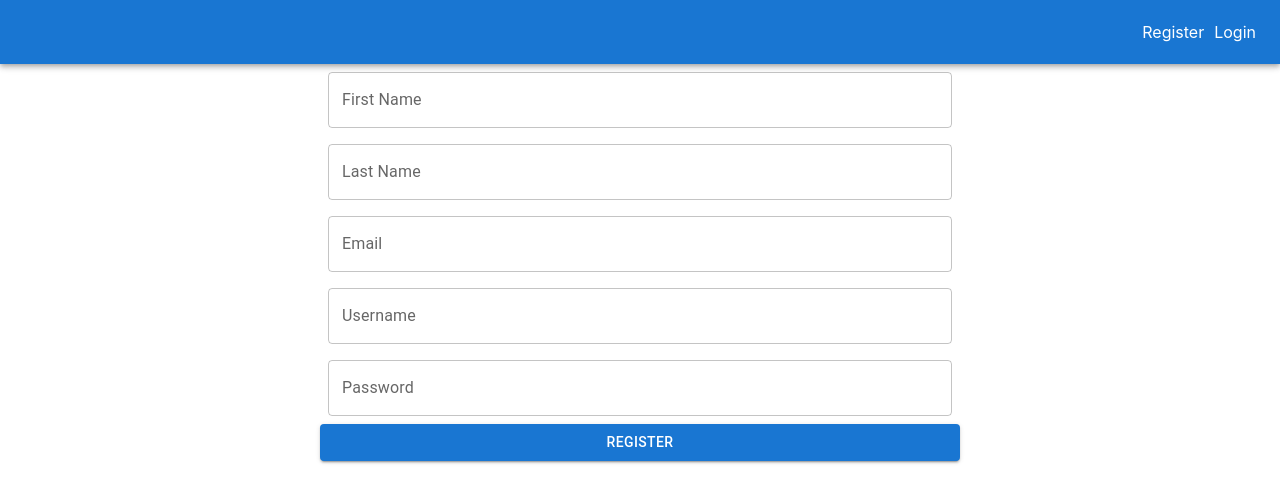
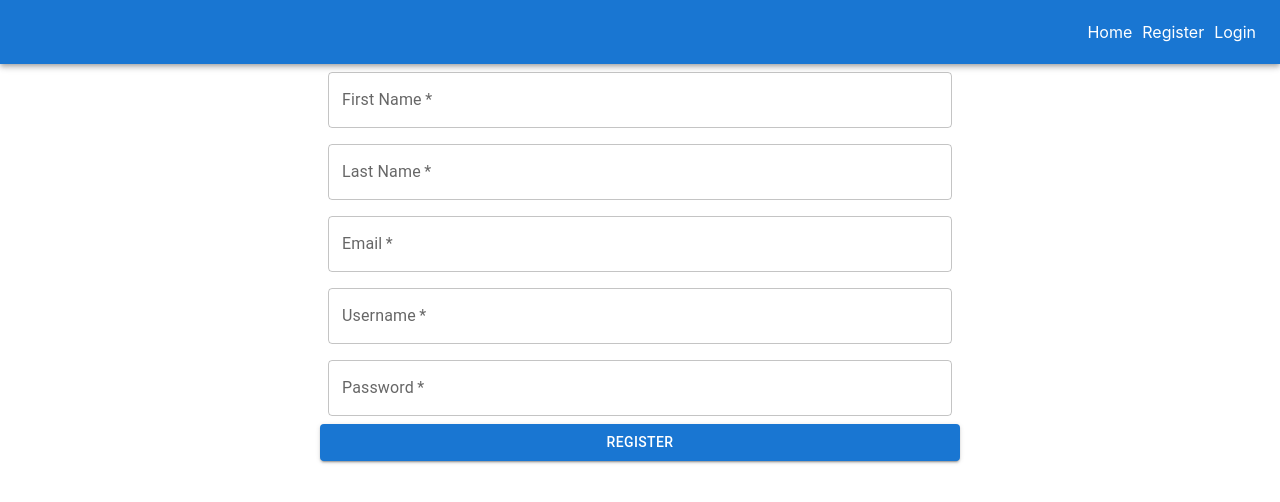
Before and after one commit to Shirm917/Practice_Projects, a React (Create React App) app in the folder storefront/client/: page /register in a window 1280 px wide. Shown: the top 502 px of the page. Built offline with nearby package versions, Linux system fonts and the light colour scheme; no server answers.

Commit message:
fixed comp onents, added homepage and fixed up front end

```diff
--- a/storefront/client/package.json
+++ b/storefront/client/package.json
@@ -18,7 +18,7 @@
     "web-vitals": "^2.1.4"
   },
   "scripts": {
-    "start": "FAST_REFRESH=false react-scripts start",
+    "start": "react-scripts start",
     "build": "react-scripts build",
     "test": "react-scripts test",
     "eject": "react-scripts eject"
--- a/storefront/client/src/App.js
+++ b/storefront/client/src/App.js
@@ -1,29 +1,36 @@
-import { useState,createContext } from "react";
-import {Routes,Route} from "react-router-dom";
+import { useState, useEffect, createContext } from "react";
+import { Routes, Route } from "react-router-dom";
 import NavBar from "./nav/NavBar";
-import RegistrationForm from './pages/Register/RegistrationForm';
+import HomePage from "./pages/Home/HomePage";
+import RegistrationForm from "./pages/Register/RegistrationForm";
 import LoginForm from "./pages/Login/LoginForm";
-import './App.css';
+import "./App.css";
 
 export const AppContext = createContext(null);
 
 function App() {
-  const [errorMsg,setErrorMsg] = useState("");
+  const [errorMsg, setErrorMsg] = useState("");
+
+  useEffect(() => {
+    setErrorMsg("");
+  }, []);
 
   return (
-    <AppContext.Provider value={{
-      errorMsg,
-      setErrorMsg
-    }}>
-      <NavBar/>
-        <main>
-          <Routes>
-            <Route path="/register" element={<RegistrationForm/>}/>
-            <Route path="/login" element={<LoginForm/>}/>
-          </Routes>
-        </main>
+    <AppContext.Provider
+      value={{
+        errorMsg,
+        setErrorMsg,
+      }}
+    >
+      <NavBar />
+      <main>
+        <Routes>
+          <Route path="/" element={<HomePage />} />
+          <Route path="/register" element={<RegistrationForm />} />
+          <Route path="/login" element={<LoginForm />} />
+        </Routes>
+      </main>
     </AppContext.Provider>
-
   );
 }
 
--- a/storefront/client/src/components/FormButton.js
+++ b/storefront/client/src/components/FormButton.js
@@ -1,9 +1,9 @@
 import Button from '@mui/material/Button';
 
 const FormButton = (props) => {
-    const {buttonText} = props;
+    const {buttonText,onClick} = props;
     return (
-        <Button variant="contained">{buttonText}</Button>
+        <Button variant="contained" onClick={onClick}>{buttonText}</Button>
       );
 }
 
--- a/storefront/client/src/components/FormInput.js
+++ b/storefront/client/src/components/FormInput.js
@@ -1,10 +1,19 @@
-import TextField from '@mui/material/TextField';
+import TextField from "@mui/material/TextField";
 
 const FormInput = (props) => {
-    const {label,value, setValue} = props;
-    return (
-        <TextField sx={{m: 1}} id="outlined-basic" label={label} variant="outlined" value={value} onChange={(event) => setValue(event.target.value)}/>
-     );
-}
+  const { id, label, value, setValue, type } = props;
+  return (
+    <TextField
+      sx={{ m: 1 }}
+      id={id}
+      label={label}
+      variant="outlined"
+      required
+      type={type}
+      value={value}
+      onChange={(event) => setValue(event.target.value)}
+    />
+  );
+};
 
 export default FormInput;
--- /dev/null
+++ b/storefront/client/src/components/Modal.js
@@ -0,0 +1,43 @@
+import { useState, useEffect, useContext } from "react";
+import { AppContext } from "../App";
+import Button from "@mui/material/Button";
+import Dialog from "@mui/material/Dialog";
+import DialogActions from "@mui/material/DialogActions";
+import DialogContent from "@mui/material/DialogContent";
+import DialogContentText from "@mui/material/DialogContentText";
+
+function Modal() {
+  const { errorMsg } = useContext(AppContext);
+  const [open, setOpen] = useState(false);
+
+  useEffect(() => {
+    if (errorMsg) {
+        handleClickOpen();
+    }
+  }, [errorMsg]);
+
+  const handleClickOpen = () => {
+    setOpen(true);
+  };
+
+  const handleClose = () => {
+    setOpen(false);
+  };
+
+  return (
+    <div>
+      <Dialog open={open} onClose={handleClose}>
+        <DialogContent>
+          <DialogContentText>{errorMsg}</DialogContentText>
+        </DialogContent>
+        <DialogActions>
+          <Button onClick={handleClose} autoFocus>
+            Ok
+          </Button>
+        </DialogActions>
+      </Dialog>
+    </div>
+  );
+}
+
+export default Modal;
--- a/storefront/client/src/nav/NavBar.js
+++ b/storefront/client/src/nav/NavBar.js
@@ -1,4 +1,4 @@
-import {NavLink} from "react-router-dom";
+import { NavLink } from "react-router-dom";
 import AppBar from "@mui/material/AppBar";
 import Box from "@mui/material/Box";
 import Toolbar from "@mui/material/Toolbar";
@@ -9,8 +9,15 @@ const NavBar = () => {
     <Box sx={{ flexGrow: 1 }}>
       <AppBar position="static">
         <Toolbar className="toolbar">
-            <NavLink className="link" to="/register">Register</NavLink>
-            <NavLink className="link" to="/login">Login</NavLink>
+          <NavLink className="link" to="/">
+            Home
+          </NavLink>
+          <NavLink className="link" to="/register">
+            Register
+          </NavLink>
+          <NavLink className="link" to="/login">
+            Login
+          </NavLink>
         </Toolbar>
       </AppBar>
     </Box>
--- /dev/null
+++ b/storefront/client/src/pages/Home/HomePage.js
@@ -0,0 +1,8 @@
+// For Now
+const HomePage = () => {
+    return (
+        <h1>StoreFront</h1>
+     );
+}
+
+export default HomePage;
--- a/storefront/client/src/pages/Register/RegistrationForm.js
+++ b/storefront/client/src/pages/Register/RegistrationForm.js
@@ -1,42 +1,39 @@
-import { useState, useEffect,useContext } from "react";
+import { useState, useContext } from "react";
 import axios from "axios";
-import { redirect } from "react-router-dom";
+import { useNavigate } from "react-router-dom";
 import { AppContext } from "../../App";
 import Box from "@mui/material/Box";
 import FormInput from "../../components/FormInput";
 import FormButton from "../../components/FormButton";
+import Modal from "../../components/Modal";
 
 const RegistrationForm = () => {
-  const {setErrorMsg} = useContext(AppContext);
+  const { setErrorMsg } = useContext(AppContext);
   const [firstName, setFirstName] = useState("");
   const [lastName, setLastName] = useState("");
   const [email, setEmail] = useState("");
   const [username, setUsername] = useState("");
   const [password, setPassword] = useState("");
 
-  useEffect(() => {
+  const navigate = useNavigate();
+
+  const handleSubmit = async (event) => {
+    event.preventDefault();
     setErrorMsg("");
-  }, []);
-
-  useEffect(() => {
-    const registerUser = async() => {
     try {
       await axios.post("/register", {
         firstName,
         lastName,
         email,
         username,
-          password
+        password,
       });
 
-        redirect("/login")
+      navigate("/login");
     } catch (err) {
       setErrorMsg(err.response.data.errorMsg);
     }
   };
-
-    registerUser();
-  }, []);
 
   return (
     <Box
@@ -50,12 +47,13 @@ const RegistrationForm = () => {
       autoComplete="off"
       noValidate
     >
-      <FormInput label="First Name" value={firstName} setValue={setFirstName} />
-      <FormInput label="Last Name" value={lastName} setValue={setLastName} />
-      <FormInput label="Email" value={email} setValue={setEmail} />
-      <FormInput label="Username" value={username} setValue={setUsername} />
-      <FormInput label="Password" value={password} setValue={setPassword} />
-      <FormButton buttonText="Register" />
+      <FormInput id="firstName" label="First Name" value={firstName} setValue={setFirstName} type="text"/>
+      <FormInput id="lastName" label="Last Name" value={lastName} setValue={setLastName} type="text"/>
+      <FormInput id="email" label="Email" value={email} setValue={setEmail} type="email"/>
+      <FormInput id="username" label="Username" value={username} setValue={setUsername} type="text"/>
+      <FormInput id="password" label="Password" value={password} setValue={setPassword} type="password"/>
+      <FormButton buttonText="Register" onClick={handleSubmit}/>
+      <Modal />
     </Box>
   );
 };
```
Also changed, not shown: 1 other file (tests, documents, lock files or other folders). Lines whose indentation alone changed are shown as unchanged.
